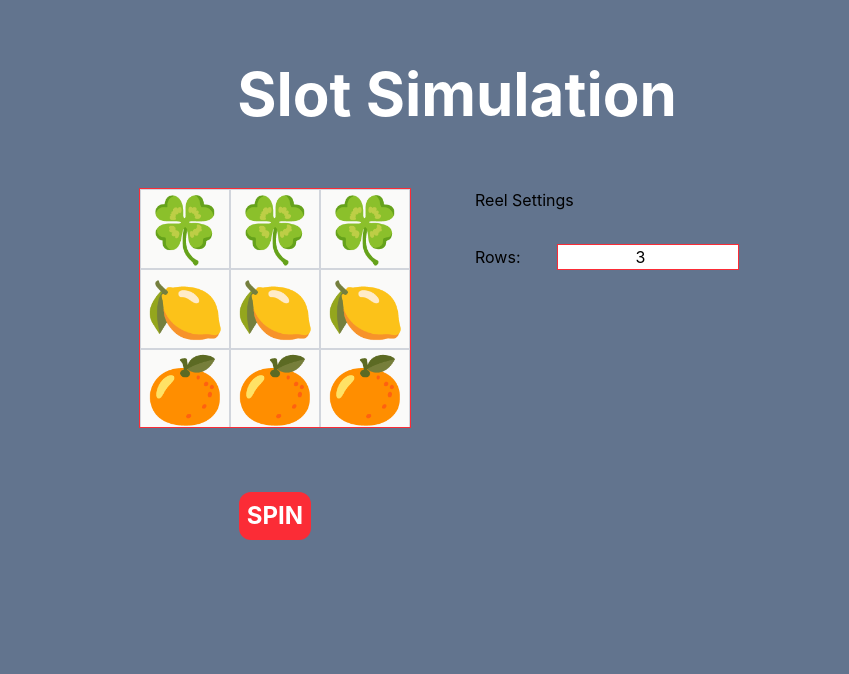
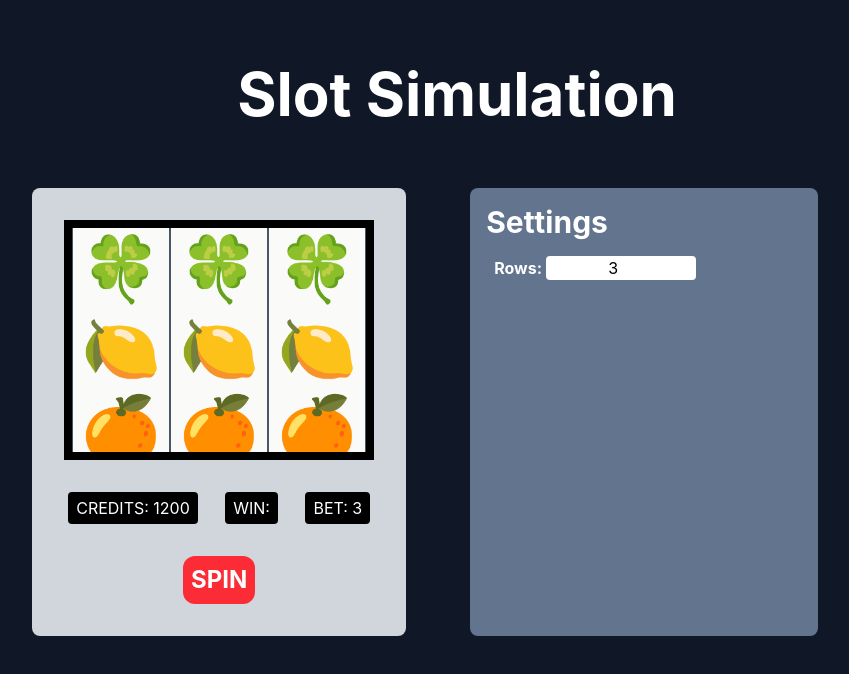
Before and after one commit to nwestallen/simple-slots, a React (Vite) app: page / in a window 1280 px wide. Shown: the top 674 px of the page, without its empty margins (183-1032 px from the left). Built offline with nearby package versions, Linux system fonts and the light colour scheme.

Commit message:
organizational styling, naming updates

```diff
--- a/src/App.tsx
+++ b/src/App.tsx
@@ -20,7 +20,7 @@ function App() {
 
   if (reels.length !== prevReelCount) {
     setPrevReelCount(reels.length);
-    setReelIndices(prev => reels.map((_, i) => prev[i] ?? 0));
+    setReelIndices((prev) => reels.map((_, i) => prev[i] ?? 0));
   }
 
   const spinReels = () => {
@@ -31,8 +31,9 @@ function App() {
     setSpinning(true);
   };
 
-  const handleReelStop = useCallback((reelIndex: number, finalIdx: number) => {
-    setReelIndices(prev => {
+  const handleReelStop = useCallback(
+    (reelIndex: number, finalIdx: number) => {
+      setReelIndices((prev) => {
         const next = [...prev];
         next[reelIndex] = finalIdx;
         return next;
@@ -42,18 +43,17 @@ function App() {
         setDestinations(null);
         setSpinning(false);
       }
-  }, [reels.length]);
-
+    },
+    [reels.length],
+  );
 
   return (
     <ReelProvider>
-      <div className='bg-slate-500 min-h-screen h-full flex flex-col items-center'>
-          <h1 className="text-6xl font-bold text-white mt-16">
-            Slot Simulation
-          </h1>
-        <div className='flex flex-row'>
-        <div className="flex flex-col items-center">
-          <div className='m-16'>
+      <div className="bg-gray-900 min-h-screen h-full flex flex-col items-center">
+        <h1 className="text-6xl font-bold text-white mt-16">Slot Simulation</h1>
+        <div className="flex flex-row">
+          <div className="flex flex-col items-center bg-gray-300 p-8 mt-16 rounded-lg">
+            <div>
               <SlotScreen
                 reels={reels}
                 currentIndices={reelIndices}
@@ -61,23 +61,25 @@ function App() {
                 onReelStop={handleReelStop}
               />
             </div>
+            <div id='slot scoreboard' className="flex flex-row my-8 justify-between w-full">
+              <div className="bg-black text-white py-1 px-2 mx-1 rounded-sm">CREDITS: 1200</div>
+              <div className="bg-black text-white py-1 px-2 mx-1 rounded-sm">WIN: </div>
+              <div className="bg-black text-white py-1 px-2 mx-1 rounded-sm">BET: 3</div>
+            </div>
             <button
               className={`bg-red-500 text-white p-2 rounded-xl font-bold text-2xl
-              ${spinning ? 'opacity-50 cursor-not-allowed' : ''}`}
+              ${spinning ? "opacity-50 cursor-not-allowed" : ""}`}
               onClick={spinReels}
               disabled={spinning}
             >
               SPIN
             </button>
           </div>
-        <div className="flex flex-col mt-16">
-        <h2>Reel Settings</h2>
           <ReelSettings />
         </div>
       </div>
-      </div>
     </ReelProvider>
-  )
+  );
 }
 
-export default App
+export default App;
--- a/src/components/Block.tsx
+++ b/src/components/Block.tsx
@@ -5,8 +5,8 @@ export interface BlockProps {
 
 export const Block = ({symbol}: BlockProps) => {
     return (
-        <div className={`bg-stone-50 text-[4em] p-1 aspect-square flex items-center
-         justify-center border border-solid border-gray-300 h-[10vh]`}>
+        <div className={`bg-stone-50 text-[4em] p-2 aspect-square flex items-center
+         justify-center border-x border-solid border-gray-600 h-[10vh]`}>
             {symbol}
             </div>
     )
--- a/src/components/ReelSettings.tsx
+++ b/src/components/ReelSettings.tsx
@@ -3,12 +3,15 @@ import { useReelContext } from "../ReelContext";
 export const ReelSettings = () => {
   const { rowCount, setRowCount } = useReelContext();
   return(
-    <div>
-    <label htmlFor='rows'>Rows: </label>
+    <div className='mt-16 mx-16 flex flex-col bg-slate-500 p-4 rounded-lg'>
+      <h2 className='text-white text-3xl font-bold mb-2'>Settings</h2>
+    <div className='m-2'>
+    <label htmlFor='rows' className='text-white font-bold'>Rows: </label>
     <input
     id='rows'
-    className='bg-white text-center m-8 w-1/2 border border-red-500'
+    className='bg-white text-center w-1/2 rounded-sm'
     type='number' value={rowCount} onChange={e => setRowCount(Number.isNaN(e.target.valueAsNumber) ? 0 : e.target.valueAsNumber)} />
+    </div>
     </div>
   );
 }
--- a/src/components/SlotScreen.tsx
+++ b/src/components/SlotScreen.tsx
@@ -12,7 +12,7 @@ export const SlotScreen = ({ reels, currentIndices, destinations, onReelStop }:
     const { rowCount } = useReelContext();
     return (
         <div
-            className="w-full justify-center border border-red-500 flex flex-row overflow-clip"
+            className="w-full justify-center border-8 border-grey-800 flex flex-row overflow-clip"
             style={{ height: `${rowCount * 10}vh` }}
         >
             {reels.map((symbols, i) => (
--- a/src/utils.bench.ts
+++ b/src/utils.bench.ts
@@ -3,6 +3,6 @@ import { reelSlice } from "./utils"
 
 const eightArr = [0, 1, 2, 3, 4, 5, 6, 7]
 
-bench('arrWindow', () => {
+bench('reelSlice', () => {
     reelSlice(eightArr, 3, 7)
 }, {time: 1000})
```
Also changed, not shown: 1 other file (tests, documents, lock files or other folders). Lines whose indentation alone changed are shown as unchanged.
